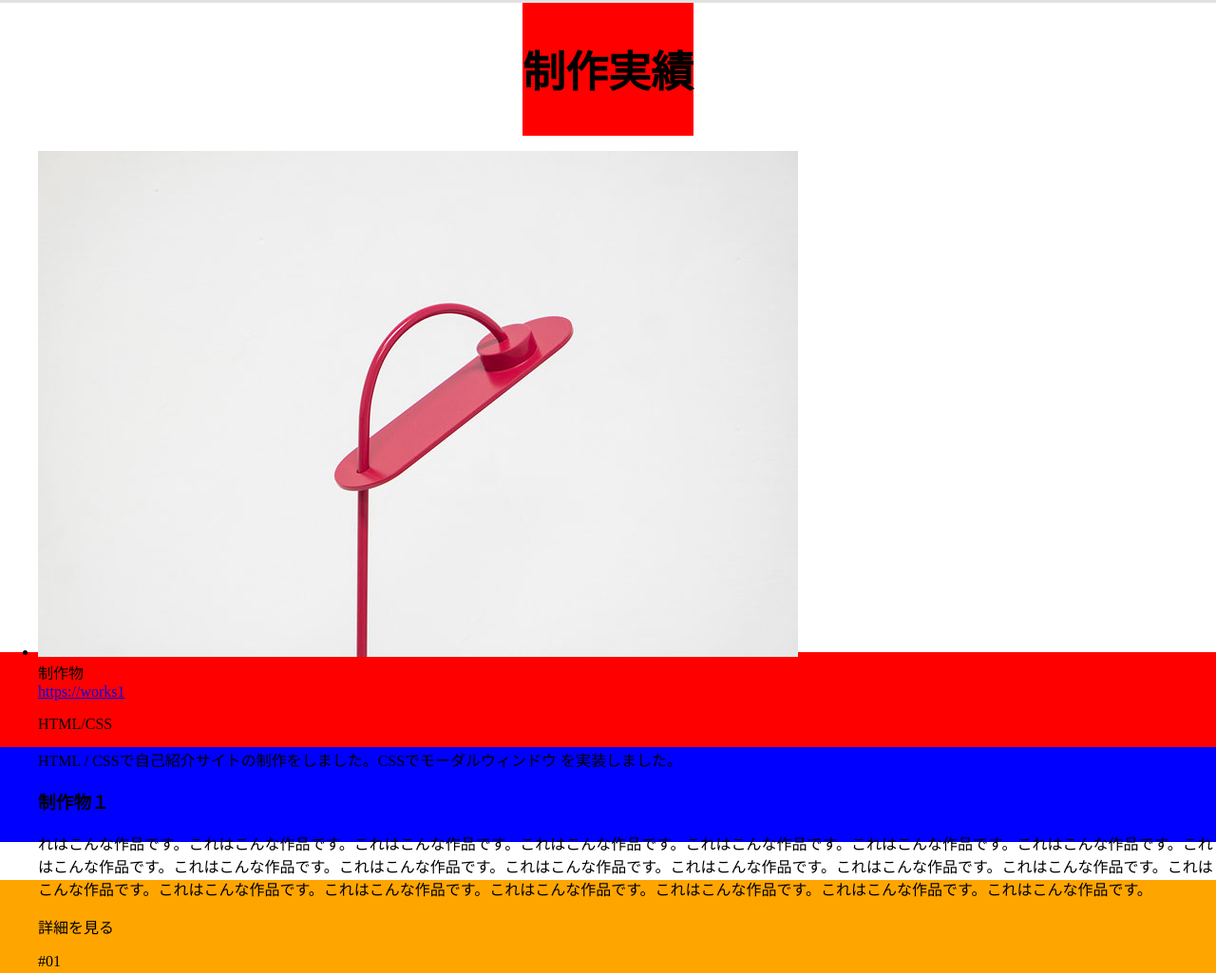
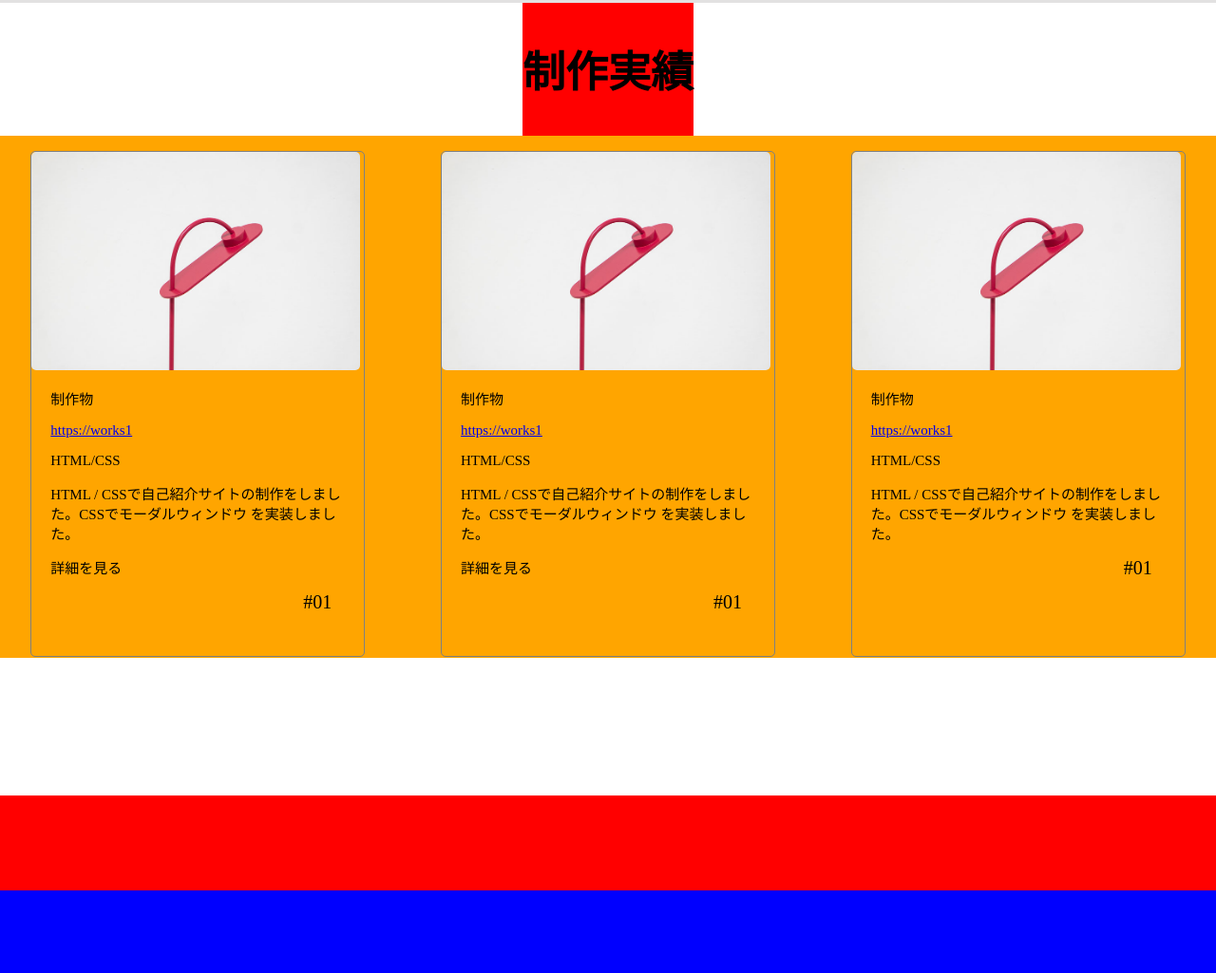
Before and after one commit to okutaku/html-css---, a plain HTML site: page index.html in a window 1280 px wide. Shown: the part 2022-3047 px from the top of the page at 95% size. Drawn offline with Linux system fonts and the light colour scheme.

Commit message:
制作実績の追加

```diff
--- a/index.html
+++ b/index.html
@@ -137,14 +137,27 @@
       <div class="works_description">
       <ul>
         <li><img src="/imgアセット/1.jpg"><br>
-          制作物<br>
+          <p>制作物</p>
           <a href="https://works1">https://works1</a><br>
           <p>HTML/CSS</p>
           <p>HTML / CSSで自己紹介サイトの制作をしました。CSSでモーダルウィンドウ を実装しました。</p>
-          <h3>制作物１</h3>
-          <p>れはこんな作品です。これはこんな作品です。これはこんな作品です。これはこんな作品です。これはこんな作品です。これはこんな作品です。これはこんな作品です。これはこんな作品です。これはこんな作品です。これはこんな作品です。これはこんな作品です。これはこんな作品です。これはこんな作品です。これはこんな作品です。これはこんな作品です。これはこんな作品です。これはこんな作品です。これはこんな作品です。これはこんな作品です。これはこんな作品です。これはこんな作品です。</p>
           <p>詳細を見る</p>
-          <p>#01</p>
+          <div class="number"align="right">#01</div>
+        </li>
+        <li><img src="/imgアセット/1.jpg"><br>
+          <p>制作物</p>
+          <a href="https://works1">https://works1</a><br>
+          <p>HTML/CSS</p>
+          <p>HTML / CSSで自己紹介サイトの制作をしました。CSSでモーダルウィンドウ を実装しました。</p>
+          <p>詳細を見る</p>
+          <div class="number"align="right">#01</div>
+        </li>
+        <li><img src="/imgアセット/1.jpg"><br>
+          <p>制作物</p>
+          <a href="https://works1">https://works1</a><br>
+          <p>HTML/CSS</p>
+          <p>HTML / CSSで自己紹介サイトの制作をしました。CSSでモーダルウィンドウ を実装しました。</p>
+          <div class="number"align="right">#01</div>
         </li>
       </ul>
     </div>
--- a/style.css
+++ b/style.css
@@ -67,6 +67,7 @@ header nav ul li a:hover{
   align-items: center;
   background-image: url("/imgアセット/1stview.png");
   z-index: 1;
+
 }
 
 .f_con{
@@ -122,7 +123,6 @@ header nav ul li a:hover{
 }
 
 .aboutme_content ul li a{
-  text-decoration: none;
   margin-right: 10px;
   margin: 0px 10px 0px 0px;
   padding: 0;
@@ -210,7 +210,7 @@ table td{
 
 /* 仕事はここから */
 .works{
-    height: 684px;
+    height: 835px;
     display: flex;
     flex-direction: column;
 }
@@ -221,8 +221,49 @@ table td{
     background:red;
 }
 
-.works_discription img{
+.works_description{
+  background:orange;
+  height:550px;
+}
 
+.works_description ul{
+  width:100%;
+  height: 100%;
+  display: flex;
+  justify-content:space-around;
+  list-style: none;
+  padding: 0;
+}
+
+.works_description ul li{
+  height: 531px;
+  width: 350px;
+  border: 1px solid gray;
+  border-radius: 5px;
+  font-size:15px;
+  margin-left: 15px;
+}
+
+.works_description ul li:first-child{
+  margin: 0px;
+}
+.works_description ul li p{
+  padding-left: 20px;
+}
+
+.works_description ul li a{
+  padding-left: 20px;
+}
+
+.works_description img{
+  width:346px;
+  height: 230px;
+  border-radius: 5px;
+}
+
+.number{
+  font-size: 20px;
+  padding-right: 34px;
 }
 /* 経歴ここから */
 .timeline{
```
